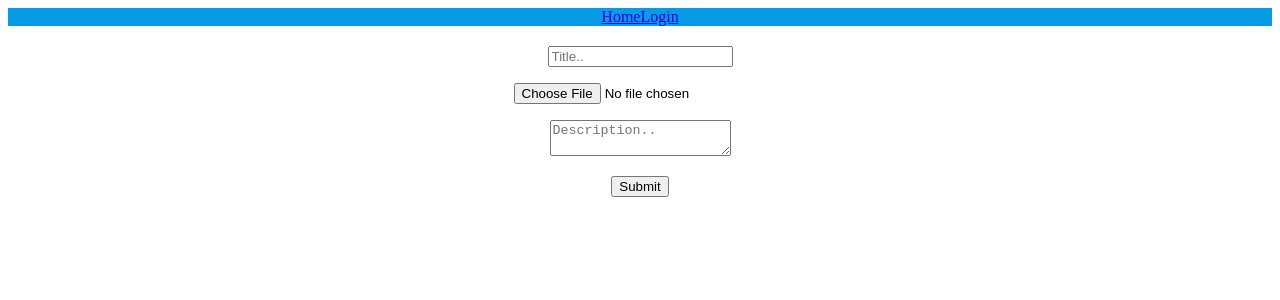
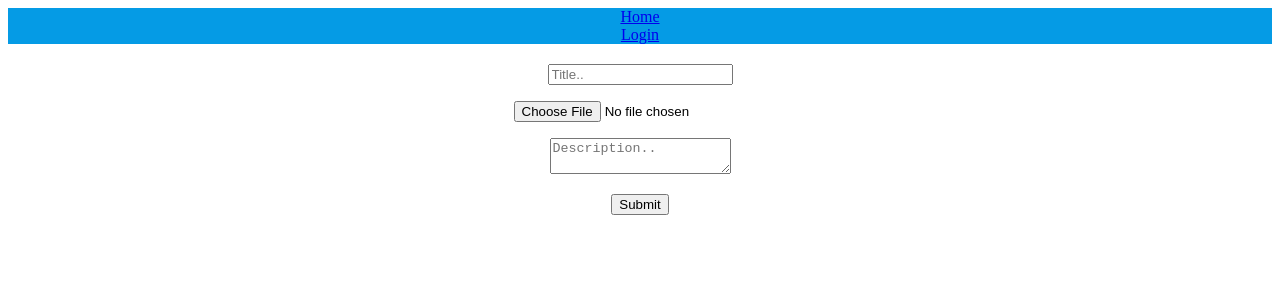
Before and after one commit to HARNISHA-M/SocialMediaWebsite, a React (Create React App) app: page /addpost in a window 1280 px wide. Shown: the top 300 px of the page. Built offline with nearby package versions, Linux system fonts and the light colour scheme; no server answers.

Commit message:
Added myprofile feature

```diff
--- a/src/App.tsx
+++ b/src/App.tsx
@@ -1,10 +1,11 @@
 import React from 'react';
 import './App.css';
 import {BrowserRouter as Router,Routes,Route} from "react-router-dom";
-import { Home } from './pages/HomePost/Home';
+import { Home } from './pages/Home';
 import { Login } from './pages/login';
 import { Addpost } from './pages/addpost/Addpost';
 import {Navbar} from './components/Navbar';
+import { Myprofile } from './pages/Myprofile';
 
 
 function App() {
@@ -16,6 +17,7 @@ function App() {
           <Route path='/' element={<Home />}></Route>
           <Route path='/login' element={<Login />}></Route>
           <Route path='/addpost' element={<Addpost />}></Route>
+          <Route path='/myprofile' element={<Myprofile />}></Route>
         </Routes>
       </Router>
     </div>
--- a/src/components/Navbar.tsx
+++ b/src/components/Navbar.tsx
@@ -1,4 +1,4 @@
-import {Link} from "react-router-dom";
+import {Link, useNavigate} from "react-router-dom";
 import {auth} from "../config/firebase";
 import {useAuthState} from "react-firebase-hooks/auth";
 import {signOut} from "firebase/auth"
@@ -6,22 +6,24 @@ import './navbar.css';
 import { async } from "@firebase/util";
 export const Navbar = () => {
     const [user] = useAuthState(auth);
+    const navigate = useNavigate();
     const logout = async() => {
         await signOut(auth);
+        navigate("/login");
     }
     return (
         <div className="navbar">
            <div>
-                <Link to="/">Home</Link>
-                {user ? <Link to="/addpost">Add post</Link> : <Link to="/login">Login</Link>}
+                <Link to="/" className="navitem">Home</Link>
+                {user ? <Link to="/addpost" className="navitem">Add post</Link> : <Link to="/login" className="navitem">Login</Link>}
                 <div>
                    {user &&
                       <>
                         <p>{user?.displayName} <img src={user?.photoURL || ""} width="20" height="20"></img></p>
+                        <Link to='/myprofile' className="navitem">My profile</Link>
                         <button onClick={logout}>Log-out</button>
                       </>}
                 </div>
-
            </div>
         </div>
     )
--- a/src/components/navbar.css
+++ b/src/components/navbar.css
@@ -1,3 +1,7 @@
 .navbar{
     background-color:#059BE5;
 }
+
+.navitem{
+    display: block;
+}
--- a/src/pages/HomePost/showPost.tsx
+++ b/src/components/showPost.tsx
@@ -1,8 +1,8 @@
 import { doc, updateDoc } from 'firebase/firestore';
 import { useEffect, useState } from 'react';
 import { useAuthState } from 'react-firebase-hooks/auth';
-import { auth, db } from '../../config/firebase';
-import {PostType} from './Home';
+import { auth, db } from '../config/firebase';
+import {PostType} from '../pages/Home';
 
 interface propType {
     post:PostType;
--- a/src/config/firebase.ts
+++ b/src/config/firebase.ts
@@ -8,7 +8,7 @@ import {getStorage} from "firebase/storage";
 
 // Your web app's Firebase configuration
 const firebaseConfig = {
- //firebase config
+  //firebase config
 };
 
 // Initialize Firebase
--- a/src/pages/HomePost/Home.tsx
+++ b/src/pages/Home.tsx
@@ -1,7 +1,7 @@
 import {getDocs , collection, doc} from "firebase/firestore";
 import { useEffect, useState } from "react";
-import {db} from '../../config/firebase';
-import {ShowPost} from './showPost';
+import {db} from '../config/firebase';
+import {ShowPost} from '../components/showPost';
 
 export interface PostType {
     id:string,
@@ -19,7 +19,7 @@ export const Home = () => {
     const getPosts = async() =>{
         const data= await getDocs(postRef);
         setPostList(data.docs.map((doc)=>({...doc.data(),id:doc.id})) as PostType[]);
-        console.log(data.docs.map((doc)=>({...doc.data(),id:doc.id})) as PostType[])
+        // console.log(data.docs.map((doc)=>({...doc.data(),id:doc.id})) as PostType[])
     }
 
     useEffect(()=>{
--- /dev/null
+++ b/src/pages/Myprofile.tsx
@@ -0,0 +1,46 @@
+import { auth, db } from '../config/firebase';
+import { collection, query, where, getDocs } from "firebase/firestore";
+import { useAuthState } from 'react-firebase-hooks/auth';
+import { ShowPost } from '../components/showPost';
+import { useEffect, useState } from 'react';
+import { set } from 'immer/dist/internal';
+
+
+export interface PostType {
+    id:string,
+    Description:string,
+    Title:string,
+    Url:string,
+    userId:string,
+    username:String,
+    likes:String[],
+};
+
+export const Myprofile = () => {
+
+    // for getting userid
+    const [user] = useAuthState(auth);
+
+    // Query to get only current user posts
+    const collectionRef = collection(db, "posts");
+    const profileQuery = query(collectionRef, where("userId", "==", user?.uid));
+
+    // list to store posts
+    const [profilePost,setProfilePost] = useState<PostType[] | null>(null);
+
+    const getPosts = async() =>{
+        const data = await getDocs(profileQuery);
+        setProfilePost(data.docs.map((doc)=>({...doc.data(),id:doc.id})) as PostType[]);
+    }
+
+    useEffect(()=>{
+        getPosts();
+    },[]);
+    return(
+        <div>
+            {profilePost?.map((posts)=>(
+                <ShowPost post={posts} />
+            ))}
+        </div>
+    )
+}
```
